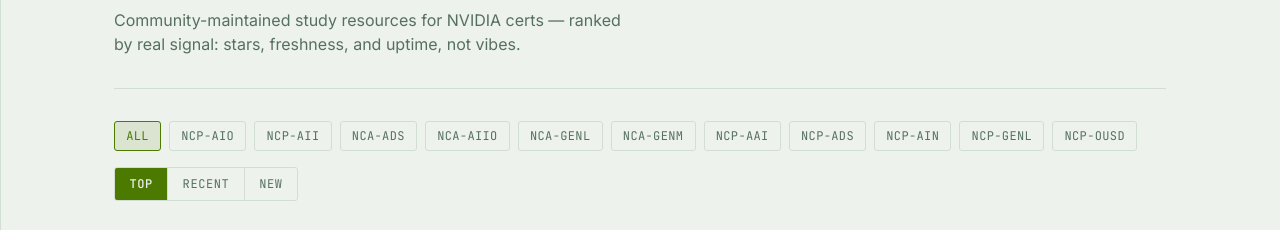
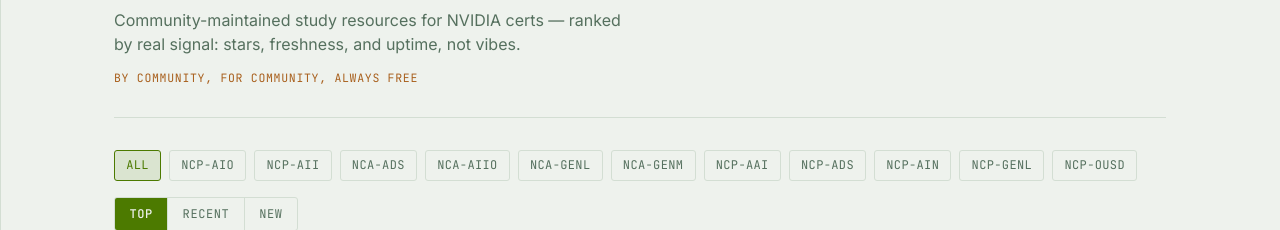
Before and after one commit to Kyle-Law/awesome-nvidia-certification, a website: page site/index.html in a window 1280 px wide. Shown: the part 185-415 px from the top of the page. Drawn offline with Linux system fonts and the light colour scheme; files whose address does not match are found by name.

Commit message:
Add community tagline to README and site masthead
"By community, For community, Always Free" now appears under the
H1 in README.md and as a copper mono motto line under the site's
tagline.

```diff
--- a/site/index.html
+++ b/site/index.html
@@ -16,6 +16,7 @@
       <p class="eyebrow">// AWESOME-NVIDIA-CERTIFICATION</p>
       <h1>NVIDIA certification prep, indexed.</h1>
       <p class="tagline">Community-maintained study resources for NVIDIA certs — ranked by real signal: stars, freshness, and uptime, not vibes.</p>
+      <p class="motto">By community, For community, Always Free</p>
     </header>
 
     <div class="toolbar">
--- a/site/style.css
+++ b/site/style.css
@@ -100,6 +100,15 @@
   max-width: 52ch;
   line-height: 1.5;
   margin: 0;
+}
+
+.motto {
+  font-family: var(--font-mono);
+  font-size: 0.72rem;
+  letter-spacing: 0.06em;
+  text-transform: uppercase;
+  color: var(--copper);
+  margin: 0.9rem 0 0;
 }
 
 /* ---------- toolbar ---------- */
```
Also changed, not shown: README.md.
